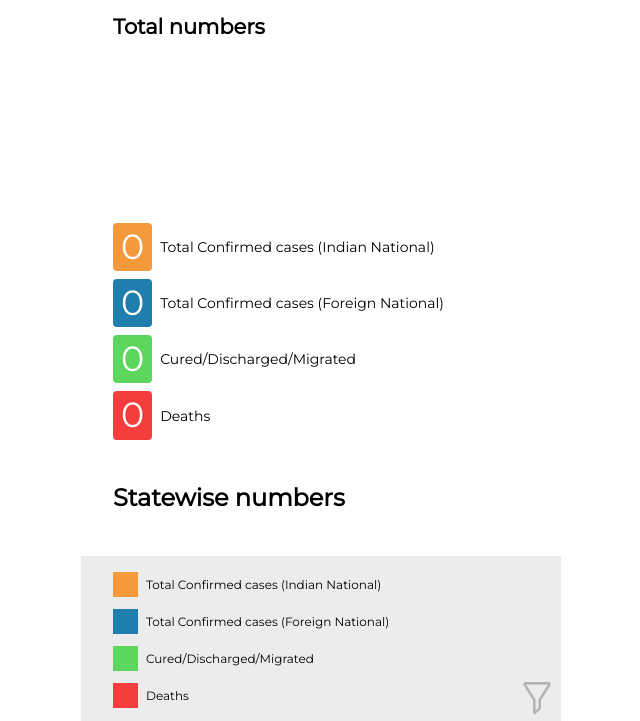
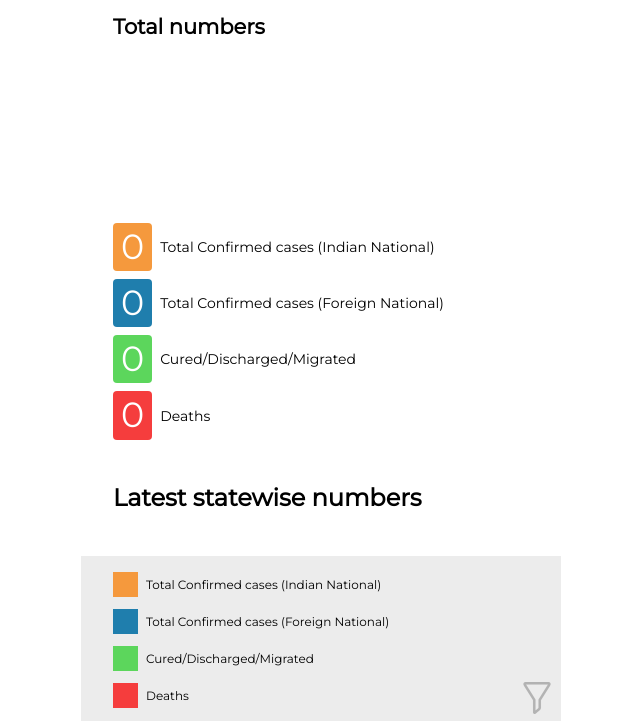
Before and after one commit to WebManifestation/mohfw, a website: page public/index.html in a window 1280 px wide. Shown: the part 79-800 px from the top of the page, without its empty margins (319-959 px from the left). Drawn offline with Linux system fonts and the light colour scheme; no server answers.

Commit message:
update text

```diff
--- a/public/index.html
+++ b/public/index.html
@@ -47,7 +47,7 @@
     </div>
   </div>
 
-  <h2 style="padding: 0 32px;">Statewise numbers</h2>
+  <h2 style="padding: 0 32px;">Latest statewise numbers</h2>
   <div id="wrapper">
     <canvas id="myChart"></canvas>
   </div>
```
